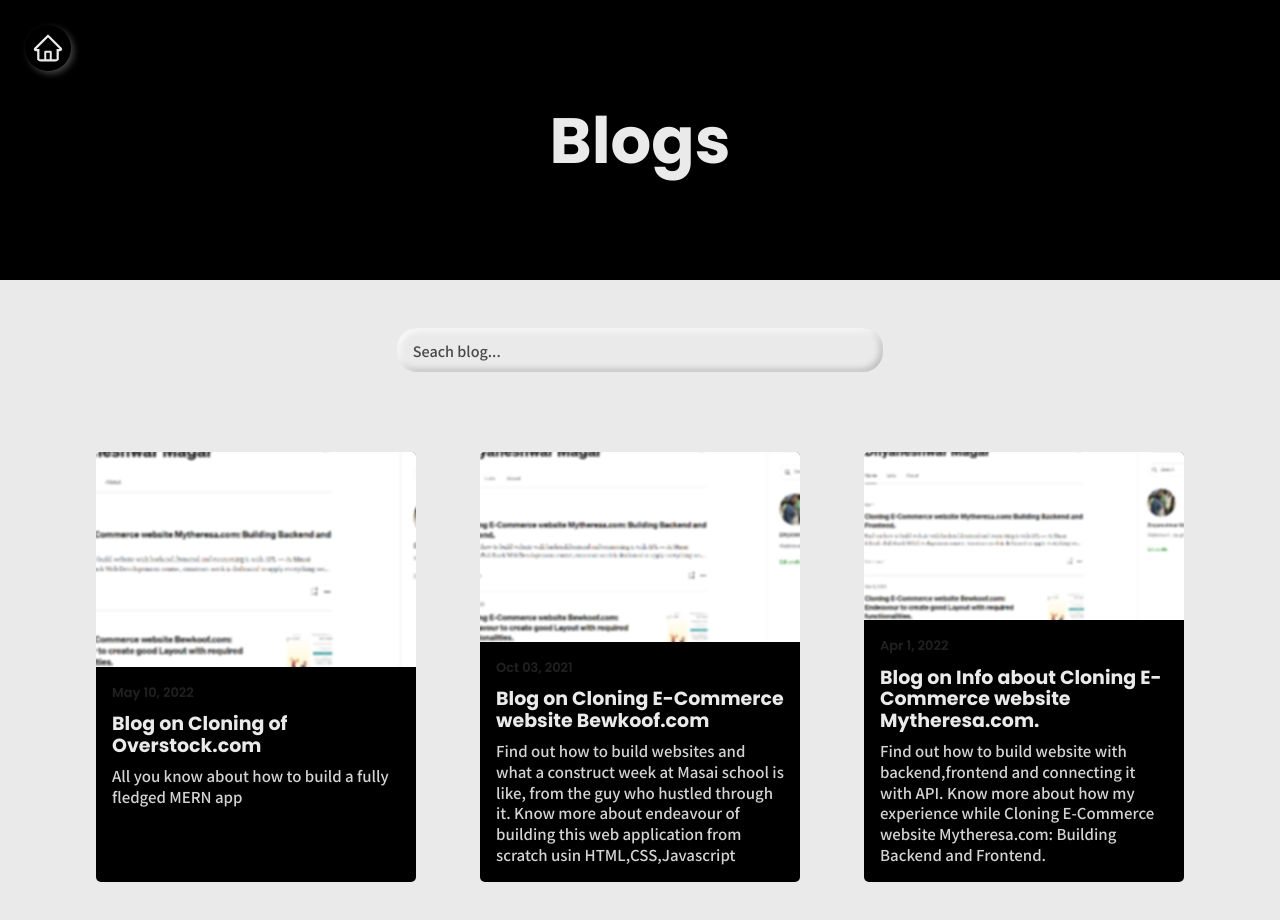
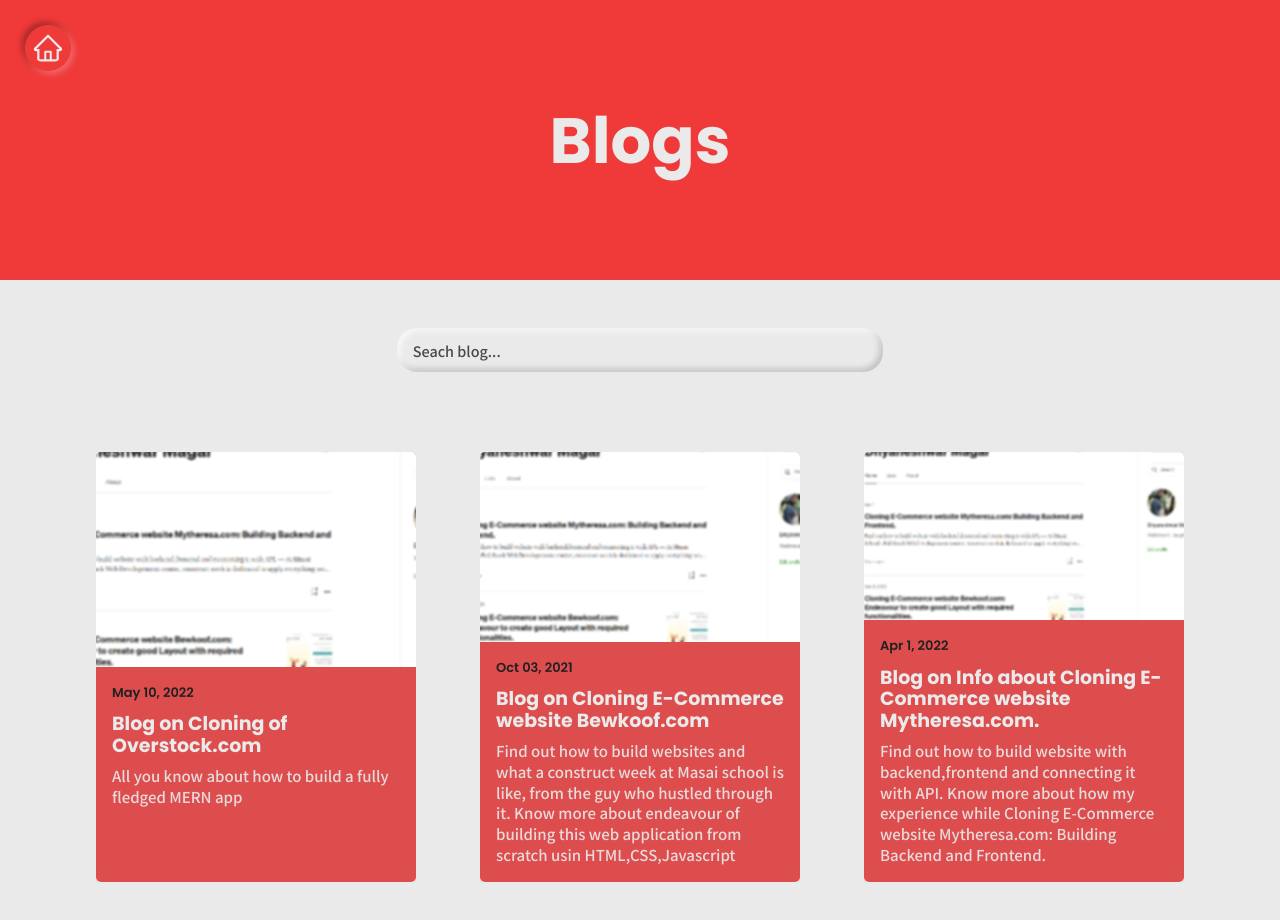
Before and after one commit to dnyaneshwarmagar/portfolio, a React (Create React App) app: page /blog in a window 1280 px wide. Shown: the top 920 px of the page. Built offline with nearby package versions, Linux system fonts and the light colour scheme; a web font is replaced by a local one.

Commit message:
Update themeData.js

```diff
--- a/src/data/themeData.js
+++ b/src/data/themeData.js
@@ -5,7 +5,7 @@
 
 
 export const themeData = {
-    theme: bwThemeLight
+    theme: redThemeLight
 }
 
 
```
